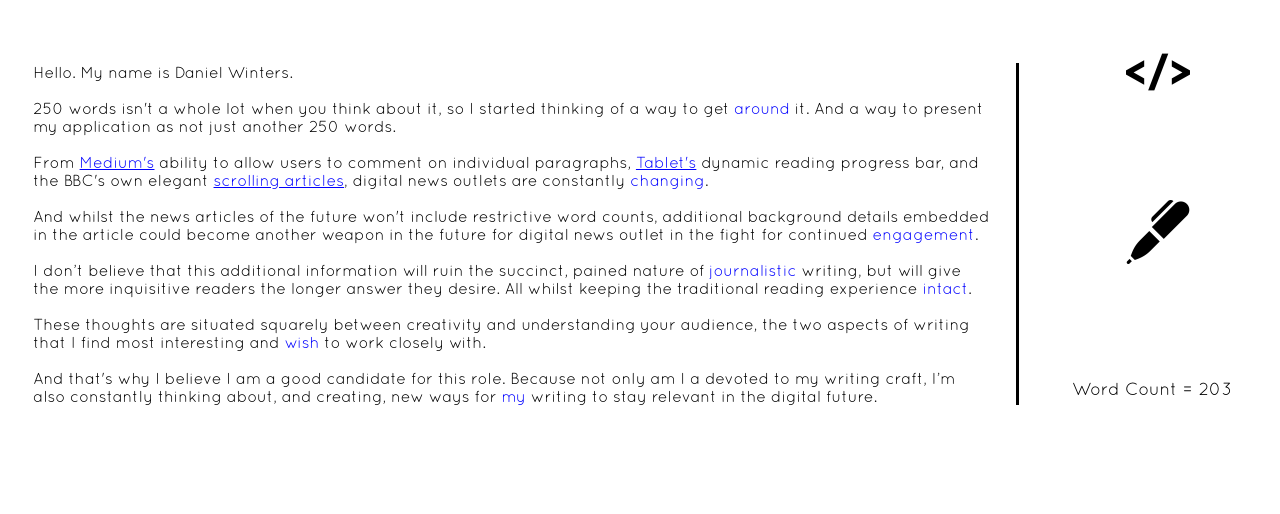
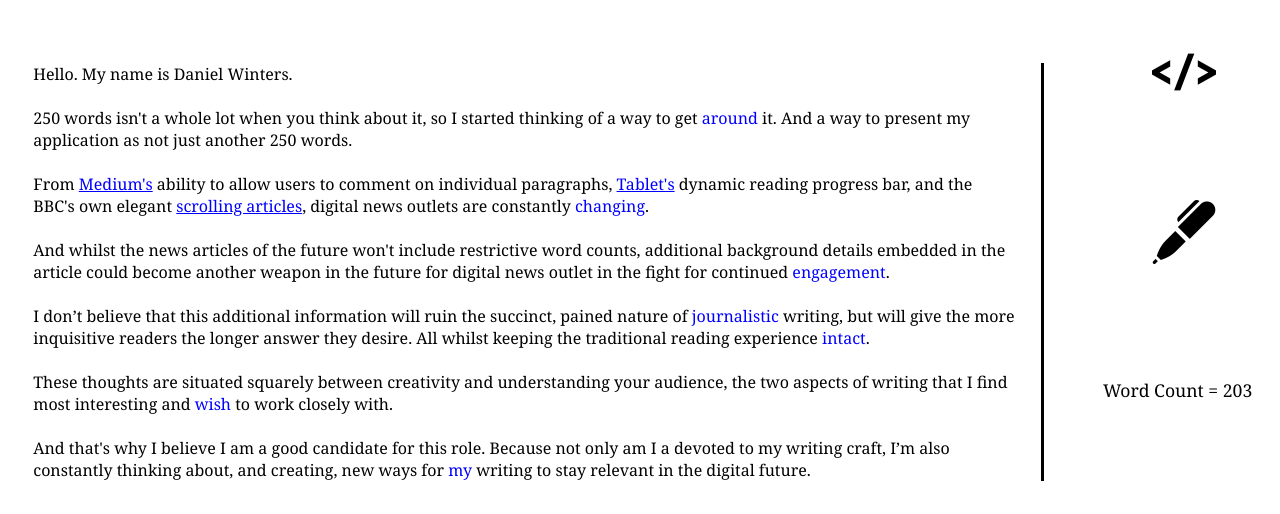
Before and after one commit to bigwinters/bbc, a plain HTML site: page index.html in a window 1280 px wide. Shown: the top 514 px of the page. Drawn offline with Linux system fonts and the light colour scheme; files whose address does not match are found by name.

Commit message:
more changes

```diff
--- a/css/main.css
+++ b/css/main.css
@@ -6,7 +6,7 @@
 html {
     position: relative;
     min-height: 100%;
-    font-family: Quicksand,Verdana;
+    font-family: Georgia;
     font-size: 1em;
 }
 
@@ -33,7 +33,7 @@ p{
 }
 
 #content{
-	margin-right: 20%;
+	margin-right: 18%;
 	margin-left: 2%;
 	margin-top: 5%;
 	margin-bottom: 2%;
@@ -53,12 +53,13 @@ p{
 }
 
 #wordcount{
+	font-family: Georgia;
 	position: fixed;
 	height: 5%;
-	width: 20%;
+	width: 14%;
 	top: 45%;
+	margin-left: 5%;
 	text-align: center;
-	margin-right: 2%;
 	font-size: 1.1em;
 }
 
@@ -73,8 +74,9 @@ p{
 	position: fixed;
 	right: 0;
 	height: auto;
-	margin-right: 7%;
+	margin-right: 5%;
 	max-width:100%;
+	border-color: black;
 }
 
 #first{
```
